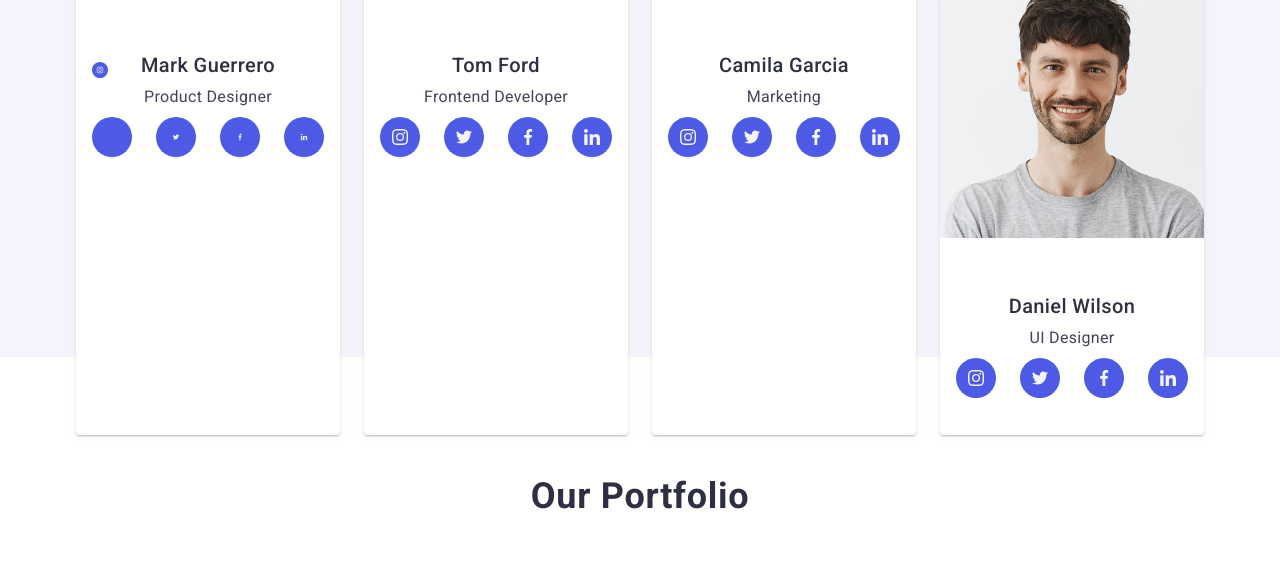
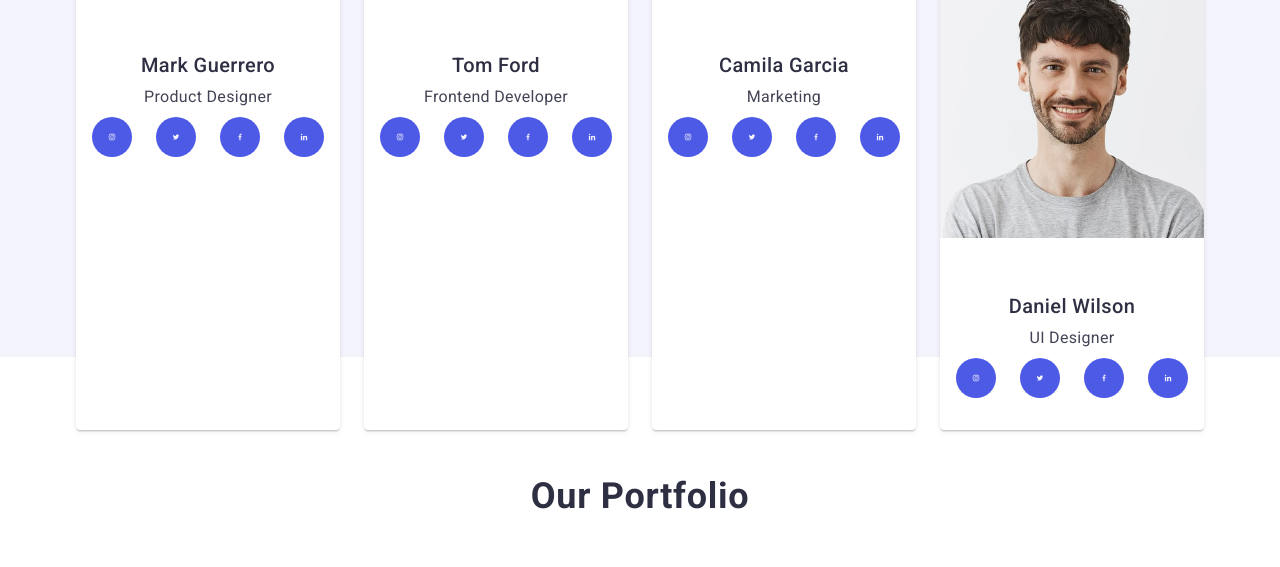
Before and after one commit to TaTiaNaM-stack/goit-markup-hw-04, a plain HTML site: page index.html in a window 1280 px wide. Shown: the part 1577-2144 px from the top of the page. Drawn offline with nearby package versions, Linux system fonts and the light colour scheme.

Commit message:
footer-flex

```diff
--- a/css/styles.css
+++ b/css/styles.css
@@ -406,6 +406,7 @@ p{
     width: calc((100% - 48px) / 3);
     position: relative;
     overflow: hidden;
+    box-shadow: 0px 1px 6px rgba(46, 47, 66, 0.08), 0px 1px 1px rgba(46, 47, 66, 0.16), 0px 2px 1px rgba(46, 47, 66, 0.08);
     transition: box-shadow 250ms cubic-bezier(0.4, 0, 0.2, 1);
 }
 
@@ -438,7 +439,7 @@ p{
     color: #434455;
 }
 
-.txt-p:hover{
+.txt-change:hover{
     transform: translateY(0%);
 }
 
@@ -480,16 +481,22 @@ transition: transform 250ms cubic-bezier(0.4, 0, 0.2, 1);
     display: flex;
 }
 
+.down-container{
+    display: flex;
+}
+
 .down-info{
-    display: flex;
     align-items: baseline;
     margin-right: 120px;
 }
 
 .logo{
     margin-top: 0px;
+    margin-left: 0px;
+    padding-left: 0px;
     display: inline-block;
     margin-bottom: 16px;
+    justify-content: flex-start;
 }
 
 .downtxt {
--- a/index.html
+++ b/index.html
@@ -128,8 +128,8 @@
                             <ul class="social-contact">
                               <li class="social-contact-list">
                                 <a href="https://www.instagram.com" class="social-btn">
-                                <svg class="icon icon-man.svg" >
-                                  <use href="./images/icons.svg#icon-instagram-man.svg" width="16" height="16"></use>
+                                <svg class="icon icon-man.svg" width="16" height="16" >
+                                  <use href="./images/icons.svg#icon-instagram-man.svg"></use>
                                 </svg>
                                 </a>
                               </li>
@@ -167,25 +167,33 @@
                             <h3 class="title-man">Tom Ford</h3>
                             <p class="text-center">Frontend Developer</p>
                             <ul class="social-contact">
-                              <li>
-                                <svg class="icon-instagram-man" width="40" height="40">
+                              <li class="social-contact-list">
+                                <a href="https://www.instagram.com" class="social-btn">
+                                <svg class="icon icon-man.svg" width="16" height="16" >
                                   <use href="./images/icons.svg#icon-instagram-man.svg"></use>
                                 </svg>
+                                </a>
                               </li>
-                              <li>
-                                <svg class="icon-twitter-man" width="40" height="40">
+                              <li class="social-contact-list">
+                                <a href="https://www.twitter.com" class="social-btn">
+                                <svg class="icon icon-man.svg" width="16" height="16">
                                   <use href="./images/icons.svg#icon-twitter-man.svg"></use>
                                 </svg>
+                                </a>
                               </li>
-                              <li>
-                                <svg class="icon-facebook-man" width="40" height="40">
+                              <li class="social-contact-list">
+                                <a href="https://www.facebook.com" class="social-btn">
+                                <svg class="icon icon-man.svg" width="16" height="16">
                                   <use href="./images/icons.svg#icon-facebook-man.svg"></use>
                                 </svg>
+                                </a>
                               </li>
-                              <li>
-                                <svg class="icon-in-man" width="40" height="40">
+                              <li class="social-contact-list">
+                                <a href="https://www.linkedin.com" class="social-btn">
+                                <svg class="icon icon-man.svg" width="16" height="16">
                                   <use href="./images/icons.svg#icon-in-man.svg"></use>
                                 </svg>
+                                </a>
                               </li>
                             </ul>
                             </div>
@@ -199,26 +207,34 @@
                             <div class="about-people">
                             <h3 class="title-man">Camila Garcia</h3>
                             <p class="text-center">Marketing</p>
-                            <ul class="social-contact">
-                              <li>
-                                <svg class="icon-instagram-man" width="40" height="40">
+                           <ul class="social-contact">
+                              <li class="social-contact-list">
+                                <a href="https://www.instagram.com" class="social-btn">
+                                <svg class="icon icon-man.svg" width="16" height="16" >
                                   <use href="./images/icons.svg#icon-instagram-man.svg"></use>
                                 </svg>
+                                </a>
                               </li>
-                              <li>
-                                <svg class="icon-twitter-man" width="40" height="40">
+                              <li class="social-contact-list">
+                                <a href="https://www.twitter.com" class="social-btn">
+                                <svg class="icon icon-man.svg" width="16" height="16">
                                   <use href="./images/icons.svg#icon-twitter-man.svg"></use>
                                 </svg>
+                                </a>
                               </li>
-                              <li>
-                                <svg class="icon-facebook-man" width="40" height="40">
+                              <li class="social-contact-list">
+                                <a href="https://www.facebook.com" class="social-btn">
+                                <svg class="icon icon-man.svg" width="16" height="16">
                                   <use href="./images/icons.svg#icon-facebook-man.svg"></use>
                                 </svg>
+                                </a>
                               </li>
-                              <li>
-                                <svg class="icon-in-man" width="40" height="40">
+                              <li class="social-contact-list">
+                                <a href="https://www.linkedin.com" class="social-btn">
+                                <svg class="icon icon-man.svg" width="16" height="16">
                                   <use href="./images/icons.svg#icon-in-man.svg"></use>
                                 </svg>
+                                </a>
                               </li>
                             </ul>
                             </div>
@@ -233,25 +249,33 @@
                             <h3 class="title-man">Daniel Wilson</h3>
                             <p class="text-center">UI Designer</p>
                             <ul class="social-contact">
-                              <li>
-                                <svg class="icon-instagram-man" width="40" height="40">
+                              <li class="social-contact-list">
+                                <a href="https://www.instagram.com" class="social-btn">
+                                <svg class="icon icon-man.svg" width="16" height="16" >
                                   <use href="./images/icons.svg#icon-instagram-man.svg"></use>
                                 </svg>
+                                </a>
                               </li>
-                              <li>
-                                <svg class="icon-twitter-man" width="40" height="40">
+                              <li class="social-contact-list">
+                                <a href="https://www.twitter.com" class="social-btn">
+                                <svg class="icon icon-man.svg" width="16" height="16">
                                   <use href="./images/icons.svg#icon-twitter-man.svg"></use>
                                 </svg>
+                                </a>
                               </li>
-                              <li>
-                                <svg class="icon-facebook-man" width="40" height="40">
+                              <li class="social-contact-list">
+                                <a href="https://www.facebook.com" class="social-btn">
+                                <svg class="icon icon-man.svg" width="16" height="16">
                                   <use href="./images/icons.svg#icon-facebook-man.svg"></use>
                                 </svg>
+                                </a>
                               </li>
-                              <li>
-                                <svg class="icon-in-man" width="40" height="40">
+                              <li class="social-contact-list">
+                                <a href="https://www.linkedin.com" class="social-btn">
+                                <svg class="icon icon-man.svg" width="16" height="16">
                                   <use href="./images/icons.svg#icon-in-man.svg"></use>
                                 </svg>
+                                </a>
                               </li>
                             </ul>
                             </div>
@@ -372,13 +396,15 @@
               </main>
 
             <footer class="down">
-              <div class="container down-info">
+              <div class="container down-container">
+
+              <div class="down-info">">
               <a href="./index.html" class="logo">Web<span class="logo-white">Studio</span></a>
               <p class="downtxt">
                   Increase the flow of customers and sales for your business with digital marketing & growth solutions.
               </p>
               </div>
-              <div class="container down-contact">
+              <div class="down-contact">
                 <p class="social-media">Social media</p>
                 <ul class="list-down">
                   <li class="down-list">
@@ -409,6 +435,9 @@
                       </svg>
                     </a>
                   </li>
+                </ul>
+              </div>
+              </div>
             </footer>
 
           </body>
```
